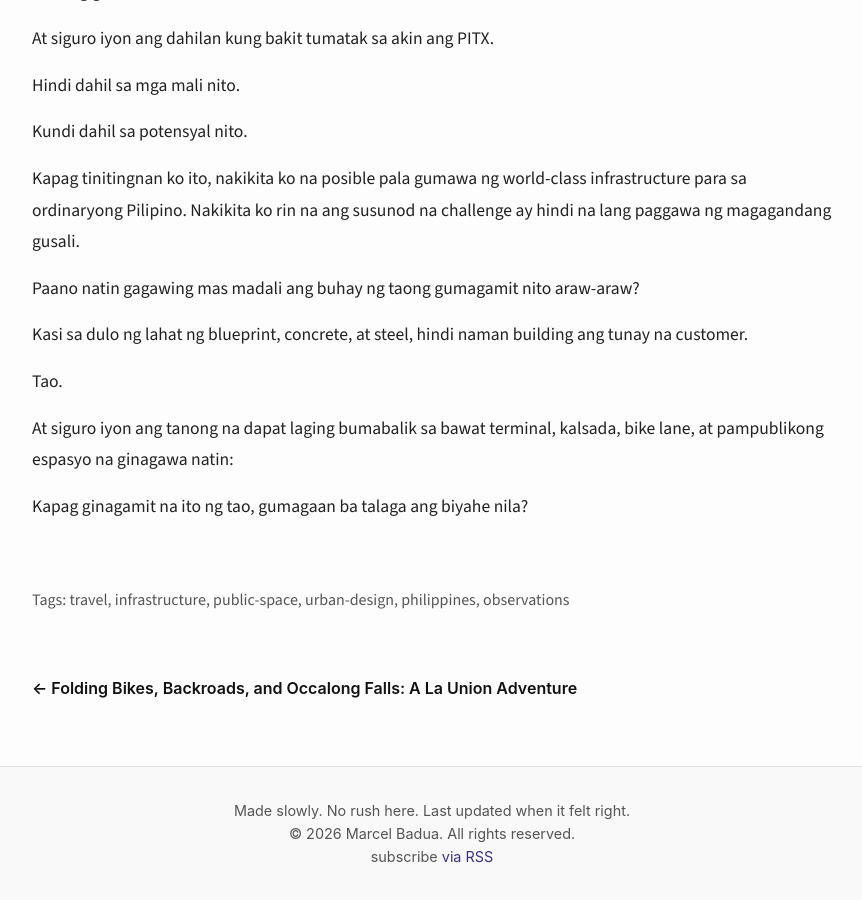
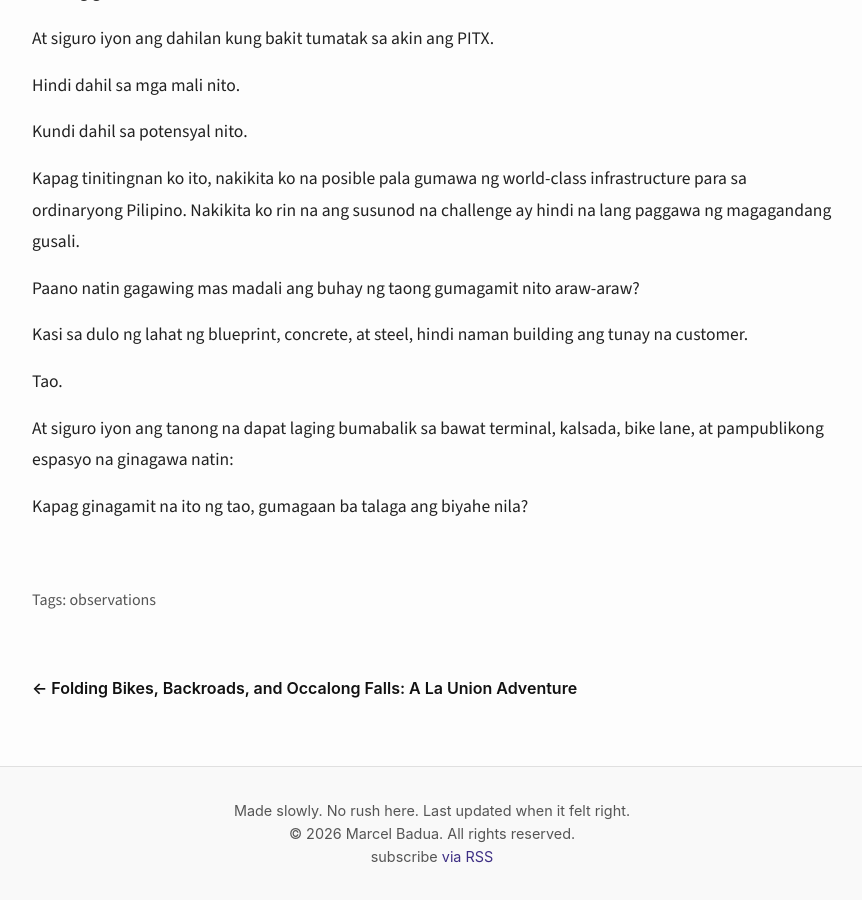
Before and after one commit to marcelbadua/marcelbadua.github.io, a Jekyll site: the page built from _posts/2026-06-16-pitx-human-first-architecture.markdown, in a window 1280 px wide and 900 px high, scrolled down 2877 px. Shown: the whole window, without its empty margins (208-1070 px from the left). Built offline with Jekyll 4.4.1, drawn with Linux system fonts in a browser that asks for light colours.

Commit message:
Update 2026-06-16-pitx-human-first-architecture.markdown

```diff
--- a/_posts/2026-06-16-pitx-human-first-architecture.markdown
+++ b/_posts/2026-06-16-pitx-human-first-architecture.markdown
@@ -2,7 +2,7 @@
 layout: post
 title:  "PITX is One of the Best Infrastructures for Travelers, But It Could Be Better"
 date:   2026-06-16 12:00:00
-tags: travel infrastructure public-space urban-design philippines observations
+tags: observations
 excerpt: "PITX proves that world-class transport infrastructure is possible in the Philippines. But beyond impressive architecture, the next challenge is creating a more human-centered experience that improves crowd flow, navigation, and everyday travel."
 ---
 
```
